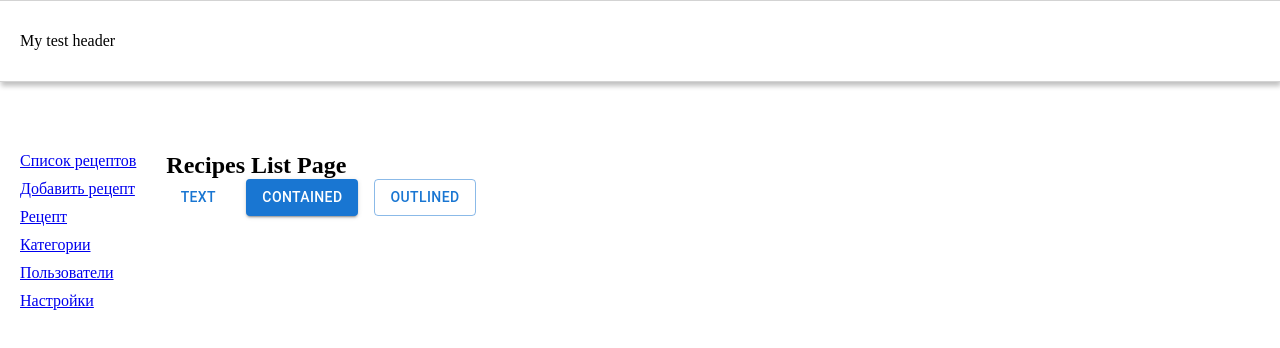
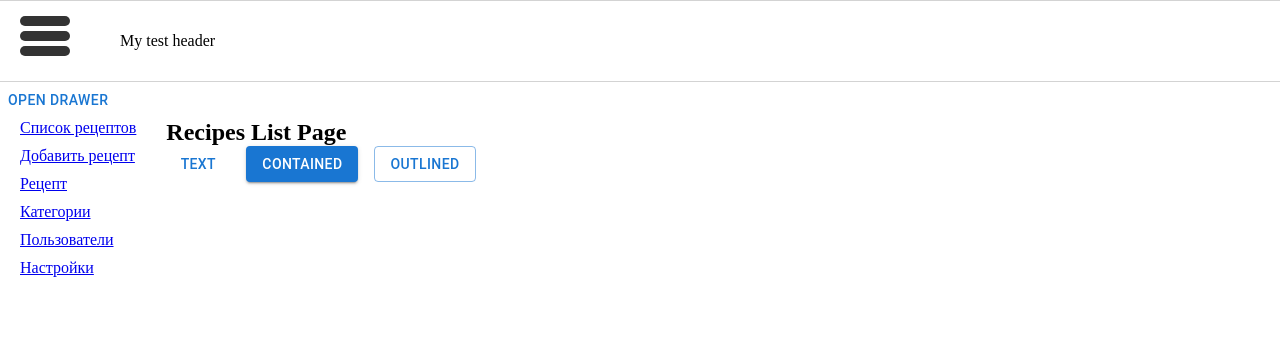
Before and after one commit to eugene-lophitsky/food-recipes-client, a React (Vite) app: page / in a window 1280 px wide. Shown: the top 348 px of the page. Built offline with nearby package versions, Linux system fonts and the light colour scheme.

Commit message:
add sidebar

```diff
--- a/src/widgets/header/ui/Header.jsx
+++ b/src/widgets/header/ui/Header.jsx
@@ -1,31 +1,48 @@
-import { useState } from "react";
-import Box from "@mui/material/Box";
-import List from "@mui/material/List";
-import ListItem from "@mui/material/ListItem";
-import ListItemButton from "@mui/material/ListItemButton";
-import ListItemText from "@mui/material/ListItemText";
+import * as React from 'react';
+import Box from '@mui/material/Box';
+import Drawer from '@mui/material/Drawer';
+import Button from '@mui/material/Button';
+import List from '@mui/material/List';
+import ListItem from '@mui/material/ListItem';
+import ListItemButton from '@mui/material/ListItemButton';
+import ListItemText from '@mui/material/ListItemText';
 import styles from "./Header.module.css";
 
 export default function Header() {
-  const [openPanel, setOpenPanel] = useState(false);
+    const [open, setOpen] = React.useState(false);
 
-  console.log(openPanel);
-
-  const sideBarDrawer = (newOpen) => () => {
-    setOpenPanel(newOpen);
+    const toggleDrawer = (newOpen) => () => {
+        setOpen(newOpen);
     };
 
-  const LinksList = (
-    <Box sx={{ width: 250 }} role="presentation" onClick={sideBarDrawer(false)}>
+    const DrawerList = (
+        <div className={styles.drawerWrapper}>
+            <Box className={styles.box} sx={{ width: 250}} role="presentation" onClick={toggleDrawer(false)}>
                 <List>
-        <ListItem disablePadding>
+                    {['Inbox', 'Starred', 'Send email', 'Drafts'].map((text) => (
+                        <ListItem key={text} disablePadding>
                             <ListItemButton>
-            <ListItemText primary={"Page1"} />
+                                <ListItemText primary={text} />
                             </ListItemButton>
                         </ListItem>
+                    ))}
                 </List>
             </Box>
+        </div>
     );
-  console.log(LinksList);
-  return <header className={styles.header}>My test header</header>;
+
+    return (
+        <div className={styles.drawerBody}>
+            <header className={styles.header}>
+                <div className={styles.header__title}>My test header</div>
+                <div className={styles.burger}>
+                    <span></span>
+                </div>
+            </header>
+            <Button onClick={toggleDrawer(true)}>Open drawer</Button>
+            <Drawer open={open} onClose={toggleDrawer(false)}>
+                {DrawerList}
+            </Drawer>
+        </div>
+    );
 }
--- a/src/widgets/header/ui/Header.module.css
+++ b/src/widgets/header/ui/Header.module.css
@@ -1,11 +1,81 @@
+.MuiPaper-root-MuiDrawer-paper {
+
+}
+
+.drawerWrapper {
+
+}
+
+.box {
+    height: auto;
+    background-color: chocolate;
+    margin-top: 110px;
+}
+
+.drawerBody {
+    /*margin-left: 220px;*/
+    z-index: 8850;
+}
+
 .header {
+    position: relative;
     display: flex;
     align-items: center;
+    gap: 30px;
     height: 80px;
     background-color: white;
     border-top: 1px solid lightgray;
     border-bottom: 1px solid lightgray;
-    box-shadow: 1px 4px 5px silver;
     padding: 0 20px;
-    margin-bottom: 70px;
+    z-index: 3000;
 }
+
+.header__title {
+    margin-left: 100px;
+}
+
+.burger {
+    position: absolute;
+    left: 20px;
+    top: 10px;
+    width: 50px;
+    height: 50px;
+    cursor: pointer;
+}
+.burger span, .burger span:before, .burger span:after{
+    width: 100%;
+    position: absolute;
+    height: 10px;
+    background: #333;
+    display: block;
+    transition: .3s;
+    border-radius: 5px;
+}
+.burger span:before{
+    content: "";
+    top: -15px;
+    transition: top 300ms 300ms, transform 300ms cubic-bezier(0.23, 1, 0.32, 1);
+}
+.burger span{
+    top: 20px;
+}
+.burger span:after{
+    content: "";
+    bottom: -15px;
+    transition: bottom 300ms 300ms, transform 300ms cubic-bezier(0.23, 1, 0.32, 1);}
+
+.burger span:active:before{
+    content: "";
+    top: 0;
+    transform: rotate(45deg);
+    transition: top 300ms, transform 300ms 300ms cubic-bezier(0.68, -0.55, 0.265, 1.55);
+}
+.burger span:active:after{
+    content: "";
+    bottom: 0;
+    transform: rotate(-45deg);
+    transition: bottom 300ms, transform 300ms 300ms cubic-bezier(0.68, -0.55, 0.265, 1.55);
+}
+.burger span:active{
+    background: rgba(255, 255, 255, 0);
+}
```
Also changed, not shown: src/app/ui/App.css (line endings or trailing spaces). Lines whose indentation alone changed are shown as unchanged.
